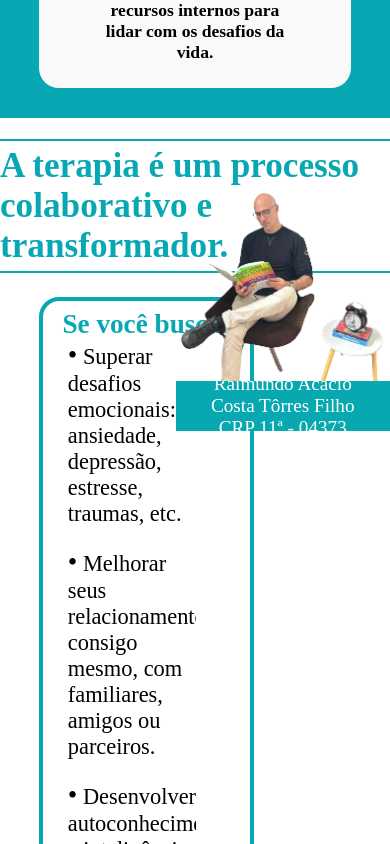
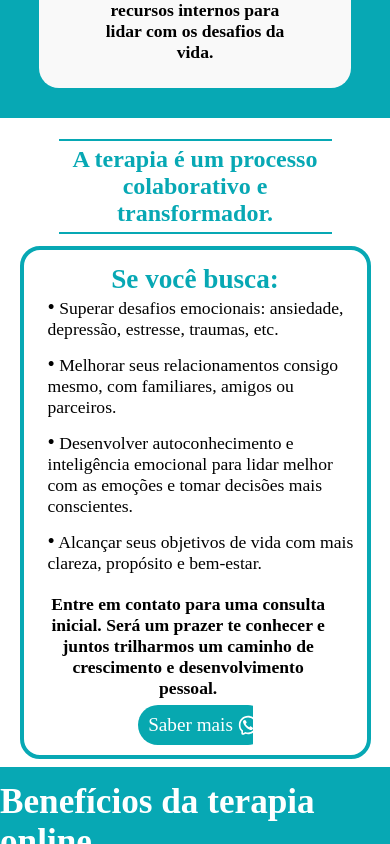
Before and after one commit to Mauricio-Freelance/psicologo-acacio, a React (Vite) app: page / in a window 390 px wide. Shown: the part 1940-2784 px from the top of the page. Built offline with nearby package versions, Linux system fonts and the light colour scheme.

Commit message:
fix: aboutPage in mobile responsivity

```diff
--- a/app/pages/About/styles.ts
+++ b/app/pages/About/styles.ts
@@ -16,7 +16,7 @@ export const TitleContainer = styled.div`
     flex-direction: column;
     position: relative;
     min-height: 6vh;
-    min-width: 70vw;
+    width: 70vw;
     align-items: center;
     justify-content: center;
     margin-top: 4%;
@@ -32,18 +32,31 @@ export const Line = styled.div`
 export const Title = styled.h1`
     color: ${COLORS.primary};
     font-size: ${SIZES.title};
+
+
+    @media ${device.mobile} {
+        font-size: ${SIZES.titleMobile};
+        text-align: center;
+    }
 `
 
 export const InfoContainer = styled.div`
     display: flex;
     flex-direction: column;
-    min-height: 95vh;
+    min-height: auto;
     width: 55vw;
     margin-top: 5%;
     margin-right: 25%;
     margin-bottom: 3%;
     border: 4px solid ${COLORS.primary};
     border-radius: 20px;
+
+
+    @media ${device.mobile} {
+        width: 90vw;
+        margin: 2%;
+        min-height: 0vh;
+    }
 
 
     @media ${device.desktop} {
@@ -68,6 +81,13 @@ export const ListContainer = styled.ul`
     margin-left: 12%;
 
 
+    @media ${device.mobile} {
+        width: 80vw;
+        margin-left: 7%;
+        gap: 12px;
+    }
+
+
     @media ${device.desktop} {
         gap: 12.5px;
         margin-top: 4%;
@@ -76,9 +96,21 @@ export const ListContainer = styled.ul`
 
 export const ListText = styled.li`
     font-size: ${SIZES.label};
+
+
+    @media ${device.mobile} {
+        font-size: ${SIZES.labelMobile};
+    }
+
+
     &::before {
     content: "•"; /* Adiciona o ponto */
     font-size: ${SIZES.subTitle}; /* Ajusta o tamanho do ponto */
+
+
+    @media ${device.mobile} {
+        font-size: ${SIZES.subTitleMobile};
+    }
   }
 `
 
@@ -89,6 +121,12 @@ export const Text = styled.h2`
     margin-left: 8%;
 
 
+    @media ${device.mobile} {
+        width: 80%;
+        font-size: ${SIZES.labelMobile};
+        text-align: center;
+    }
+
     @media ${device.desktop} {
         width: 70%;
     }
@@ -96,9 +134,15 @@ export const Text = styled.h2`
 
 export const ButtonContainer = styled.div`
     width: 23%;
-    margin-top: 4%;
-    margin-left: 25%;
 
+    margin-left: 20%;
+    padding-bottom: 3%;
+
+
+    @media ${device.mobile} {
+        width: 42%;
+        margin-left: 25%;
+    }
 
     @media ${device.desktop} {
         margin-top: 1%;
@@ -115,6 +159,11 @@ export const ImageContainer = styled.div`
     margin-left: 45%;
 
 
+    @media ${device.mobile} {
+        display: none;
+    }
+
+
     @media ${device.desktop} {
         height: 55vh;
         margin-top: 20%;
```
